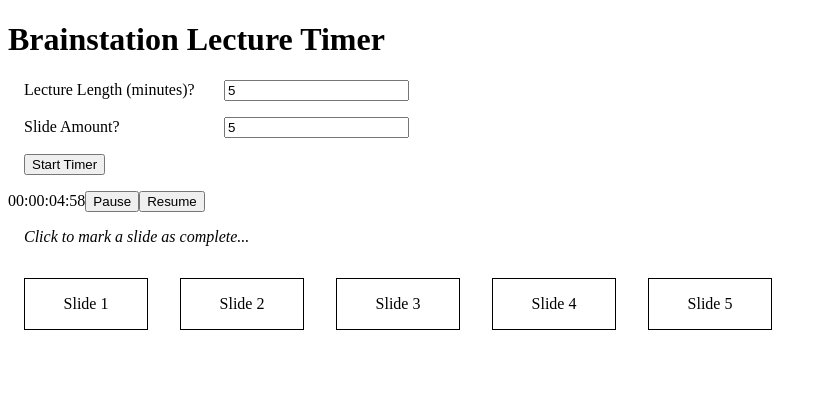
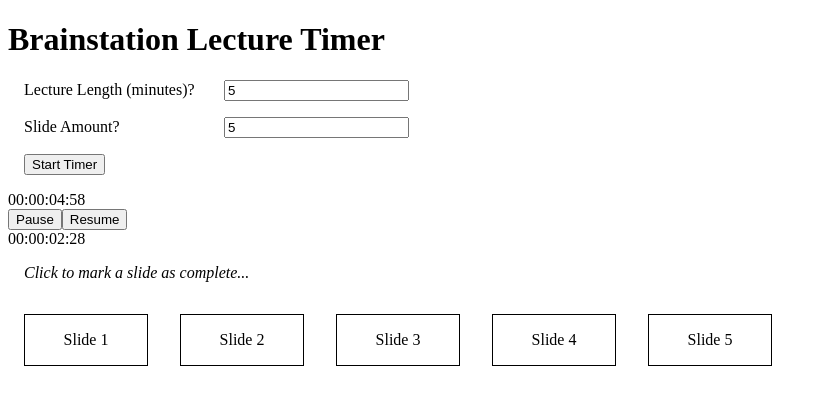
Before and after one commit to SammyAbukmeil/brainstation-lecture-timer, a Next.js app: page / in a window 1280 px wide. Both pictures are taken after typing "5", "5" into the empty fields and a click on the button "Start Timer". Shown: the top 404 px of the page, without its empty margins (0-827 px from the left). Built offline with nearby package versions, Linux system fonts and the light colour scheme.

Commit message:
Add break timer

```diff
--- /dev/null
+++ b/components/BreakCountdown/BreakCountdown.js
@@ -0,0 +1,16 @@
+import Countdown from "react-countdown";
+import TimerComplete from "../TimerComplete/TimerComplete";
+
+const BreakCountdown = (props) => {
+  const halfLectureTime = Date.now() + props.time / 2;
+
+  return (
+    <>
+      <Countdown date={halfLectureTime} ref={props.breakCountdownRef}>
+        <TimerComplete message="Break is over!" />
+      </Countdown>
+    </>
+  );
+};
+
+export default BreakCountdown;
--- /dev/null
+++ b/components/Controls/Controls.js
@@ -0,0 +1,14 @@
+const Controls = (props) => {
+  return (
+    <section className="controls">
+      <button className="timer__btn" onClick={props.pause}>
+        Pause
+      </button>
+      <button className="timer__btn" onClick={props.resume}>
+        Resume
+      </button>
+    </section>
+  );
+};
+
+export default Controls;
--- a/components/TimerComplete/TimerComplete.js
+++ b/components/TimerComplete/TimerComplete.js
@@ -1,5 +1,5 @@
-const TimerComplete = () => {
-  return <p>Done!</p>;
+const TimerComplete = ({ message }) => {
+  return <p>{message}</p>;
 };
 
 export default TimerComplete;
--- a/pages/index.js
+++ b/pages/index.js
@@ -1,6 +1,8 @@
 import Head from "next/head";
 import { useState, useRef } from "react";
 import Countdown from "react-countdown";
+import BreakCountdown from "../components/BreakCountdown/BreakCountdown";
+import Controls from "../components/Controls/Controls";
 import Form from "../components/Form/Form";
 import LectureSlide from "../components/LectureSlide/LectureSlide";
 import SlideList from "../components/SlideList/SlideList";
@@ -8,6 +10,7 @@
 
 export default function Home() {
   const countDownRef = useRef();
+  const breakCountDownRef = useRef();
   const [timer, setTimer] = useState(0);
   const [slides, setSlides] = useState(0);
 
@@ -31,10 +34,12 @@
 
   const pauseClickHandler = () => {
     countDownRef.current.pause();
+    breakCountDownRef.current.pause();
   };
 
   const resumeClickHandler = () => {
     countDownRef.current.start();
+    breakCountDownRef.current.start();
   };
 
   return (
@@ -53,15 +58,19 @@
         <section className="timer">
           {timer > 0 && (
             <>
-              <Countdown date={Date.now() + timer} ref={countDownRef}>
-                <TimerComplete />
-              </Countdown>
-              <button className="timer__btn" onClick={pauseClickHandler}>
-                Pause
-              </button>
-              <button className="timer__btn" onClick={resumeClickHandler}>
-                Resume
-              </button>
+              <section className="countdowns">
+                <Countdown date={Date.now() + timer} ref={countDownRef}>
+                  <TimerComplete message="Done!" />
+                </Countdown>
+                <Controls
+                  pause={pauseClickHandler}
+                  resume={resumeClickHandler}
+                />
+                <BreakCountdown
+                  time={timer}
+                  breakCountdownRef={breakCountDownRef}
+                />
+              </section>
               <SlideList slides={slideElements} />
             </>
           )}
--- a/styles/main.scss
+++ b/styles/main.scss
@@ -15,3 +15,13 @@
     margin-right: 1rem;
   }
 }
+
+.countdowns {
+  display: flex;
+  justify-content: space-around;
+}
+
+.controls {
+  display: flex;
+  justify-content: center;
+}
```
